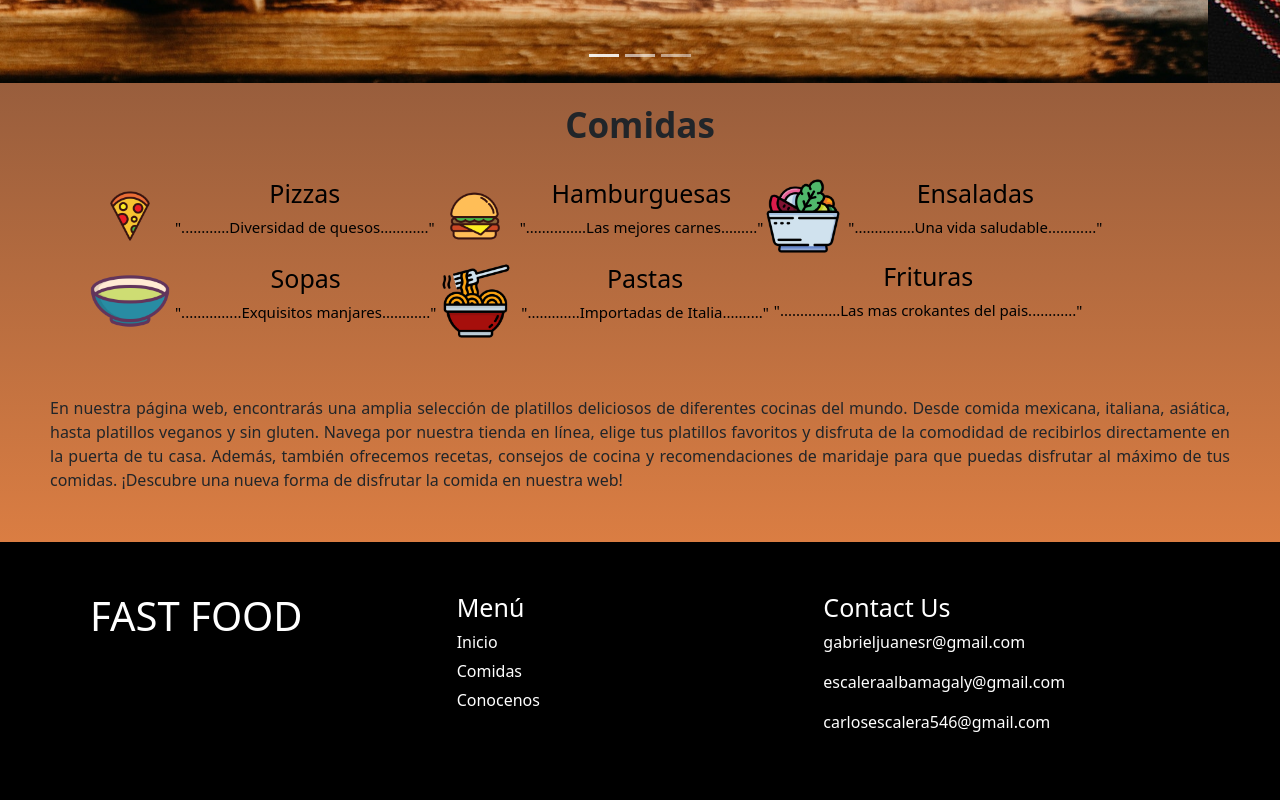
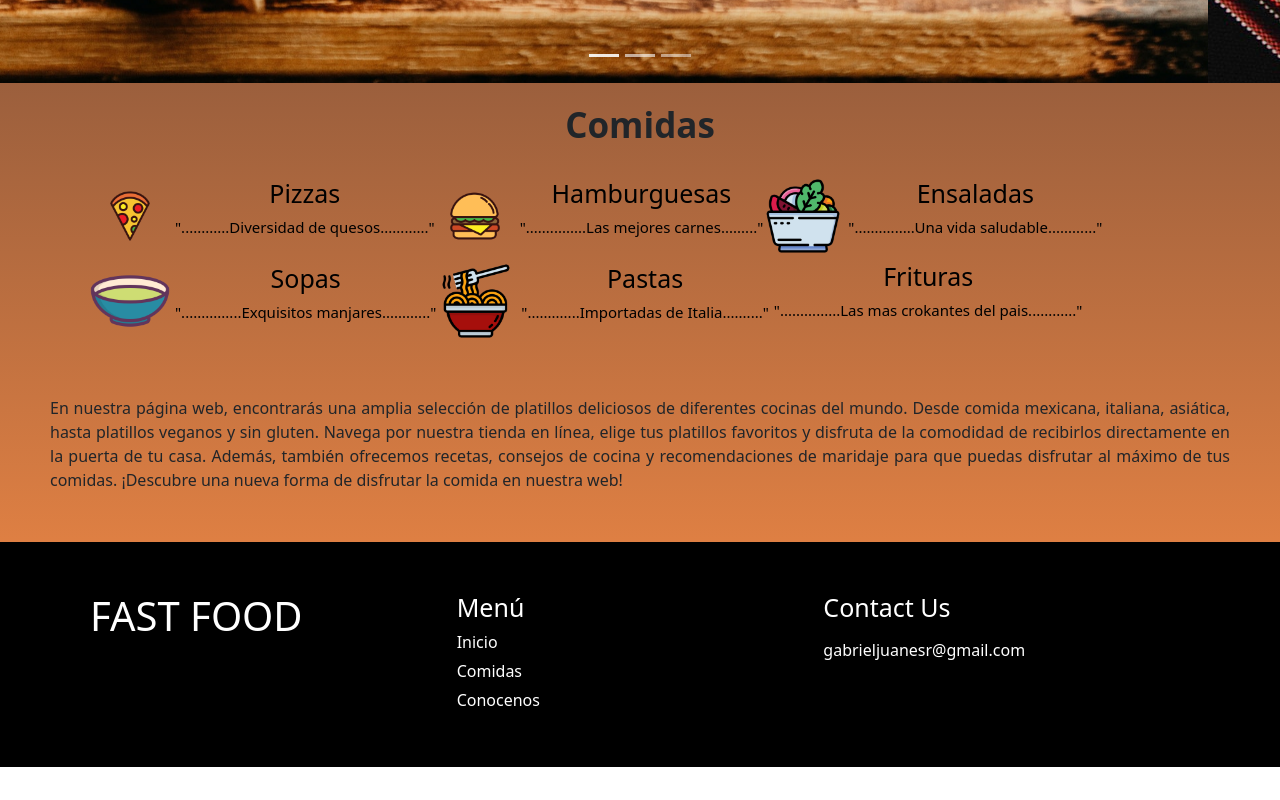
Before and after one commit to gabroxter/fast_food, a plain HTML site: page index.html in a window 1280 px wide. Shown: the part 846-1646 px from the top of the page. After the commit the page ends 1613 px from the top, so only its background shows below. Drawn offline with nearby package versions, Linux system fonts and the light colour scheme.

Commit message:
Update index.html

```diff
--- a/index.html
+++ b/index.html
@@ -190,9 +190,9 @@
             </div>
             <div class="col">
                 <h3>Contact Us</h3>
+                <p></p>
                 <p>gabrieljuanesr@gmail.com</p>
-                <p>escaleraalbamagaly@gmail.com</p>
-                <p>carlosescalera546@gmail.com</p>
+                <p></p>
             </div>
         </div>
     </section>
```
